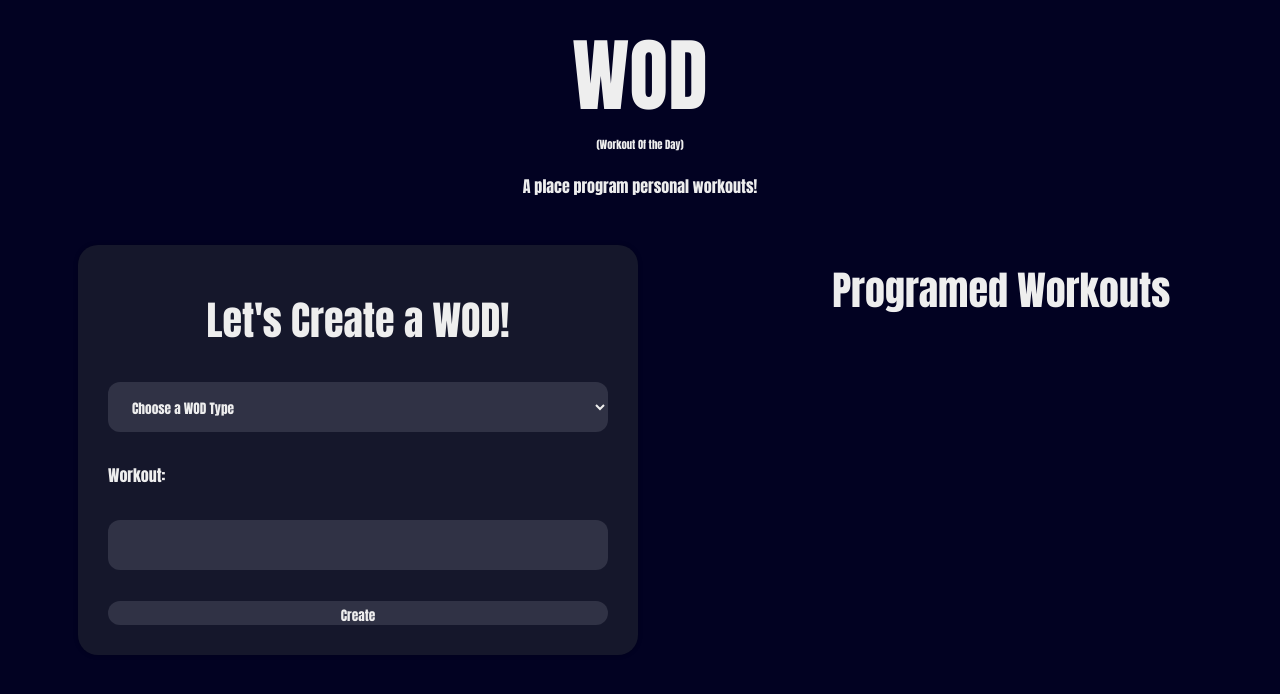
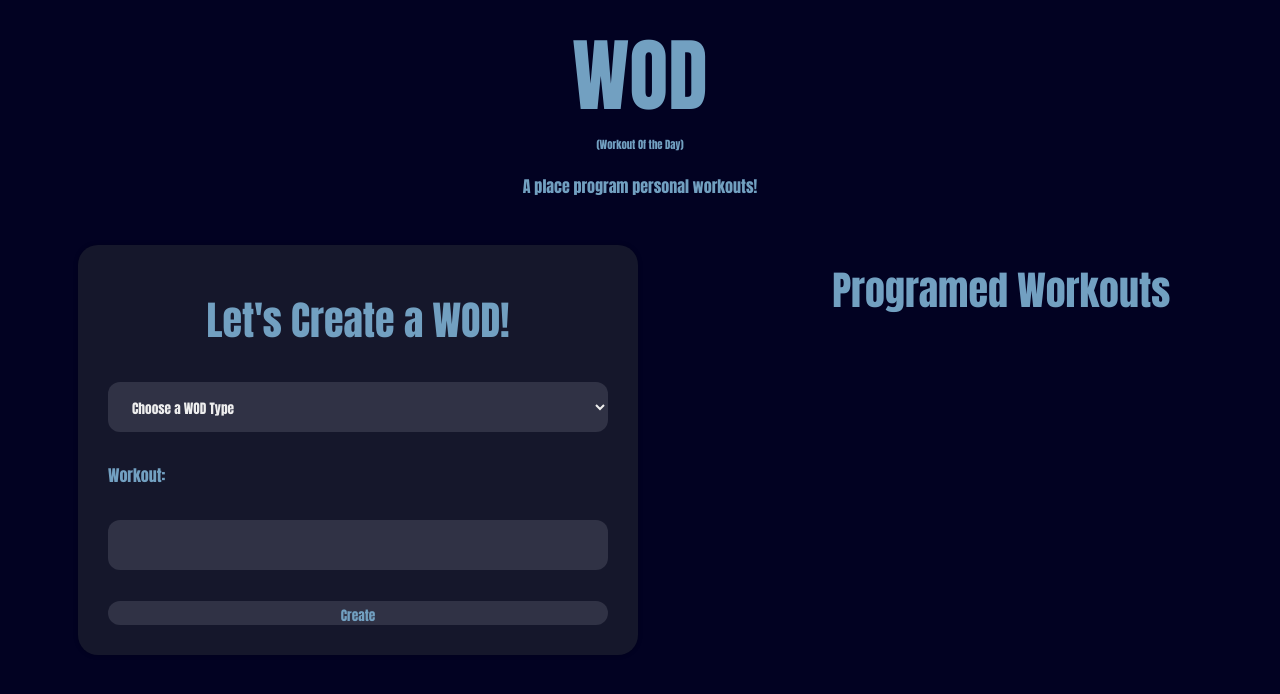
Before and after one commit to Riverbh/WOD-app-capstone, a website: page front-end/index.html in a window 1280 px wide. Drawn offline with nearby package versions, Linux system fonts and the light colour scheme; no server answers.

Commit message:
changed the font color of some of the text to be #72A0C1

```diff
--- a/front-end/style.css
+++ b/front-end/style.css
@@ -16,6 +16,7 @@
     display: flex;
     align-self: center;
     justify-content: center;
+    color: #72A0C1;
 }
 
 .body-elemnts {
@@ -84,6 +85,7 @@ h1 {
     margin-bottom: 1px;
     text-align: center;
     font-size: 5em;
+    color: #72A0C1;
 }
 
 /* p {
@@ -109,7 +111,7 @@ h1 {
     border-radius: 12px;
     border: 0;
     box-sizing: border-box;
-    color: #eee;
+    color: #72A0C1;
     outline: 0;
     padding: 4px 20px 0;
 }
@@ -129,6 +131,7 @@ h1 {
 
 #type-listed{
     background-color: #15172b;
+    color:#72A0C1
 }
 
 #form-header {
@@ -145,6 +148,7 @@ select {
 
 #workout-label {
     padding-bottom: 2px;
+    color: #72A0C1
 }
 
 #create-btn:hover{
@@ -169,4 +173,14 @@ h6 {
     text-align: center;
     margin-top: 1px;
     margin-bottom: 0px;
+    color: #72A0C1;
 }
+
+#create-btn {
+    color: #72A0C1
+}
+
+label {
+    color:#72A0C1
+
+}
```
